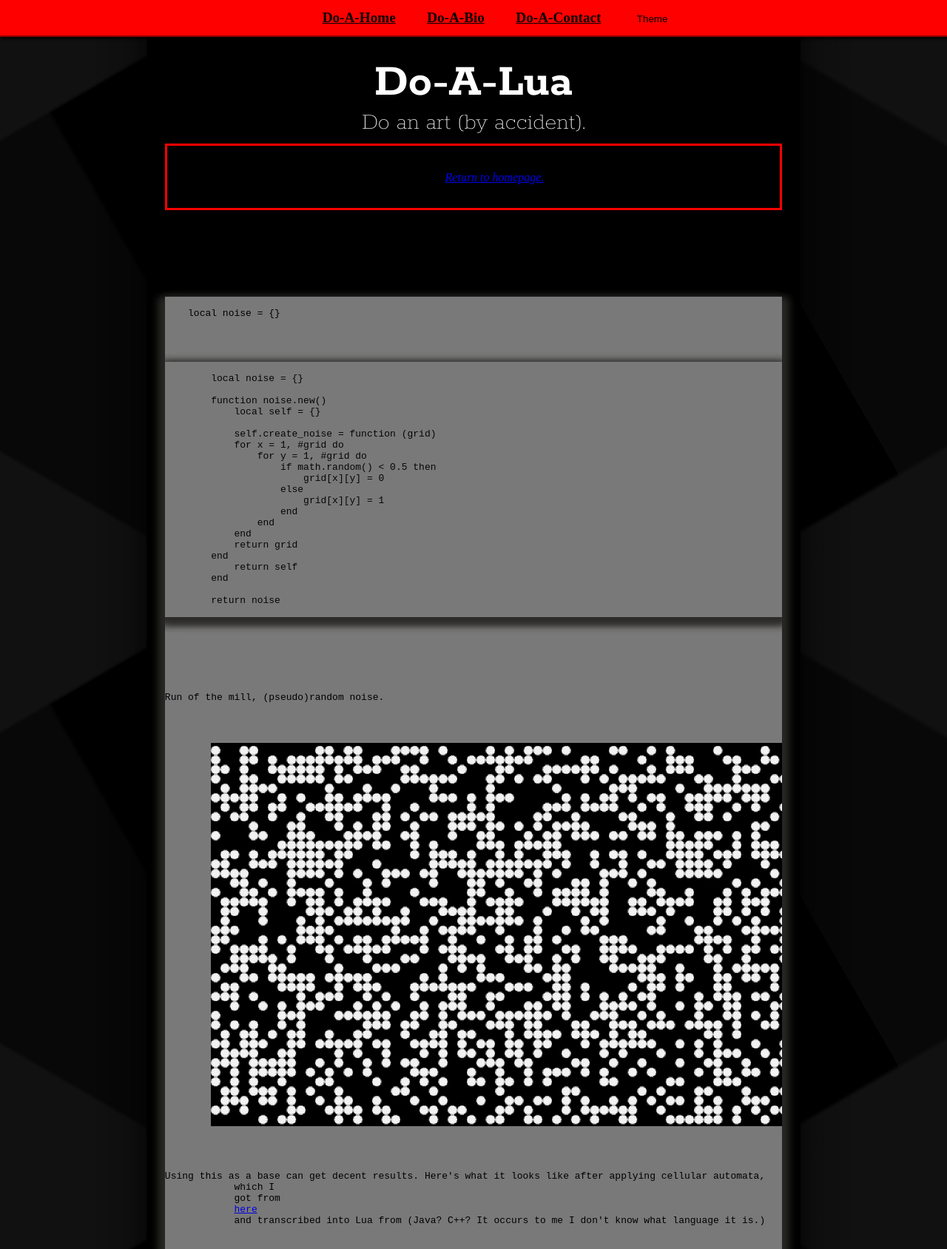
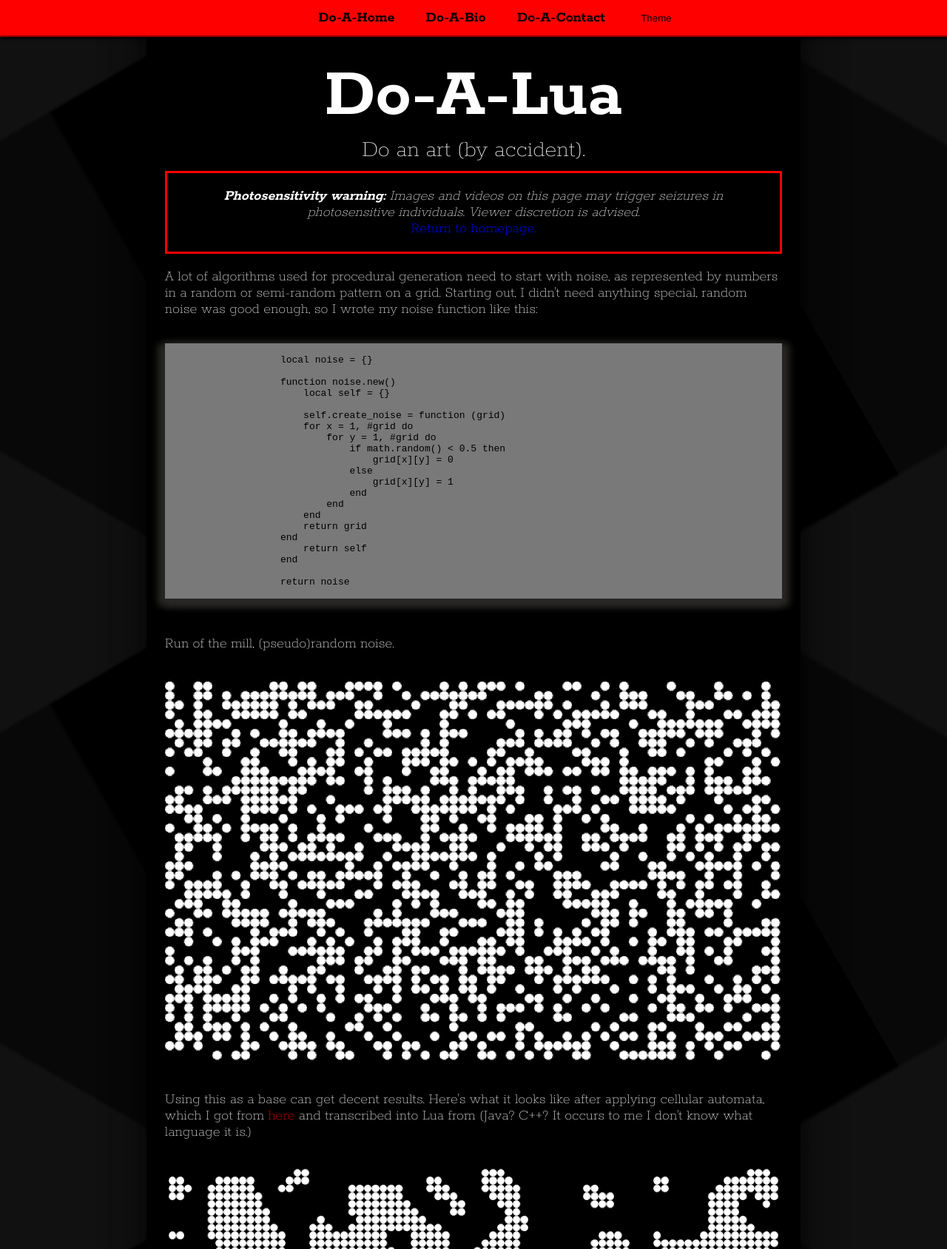
Before and after one commit to kontraux/Do-a-Lua, a website: page art.html in a window 1280 px wide. Shown: the top 1688 px of the page at 74% size. Drawn offline with Linux system fonts and the light colour scheme.

Commit message:
fixed issue with margins, added fixes for mobile fixed font color on paragraphs

```diff
--- a/art.html
+++ b/art.html
@@ -15,31 +15,34 @@
 
 
 <body>
-    <div class="wrapper">
     <ul class="nav">
-            <li><a href="./index.html">Do-A-Home</a></li>
-            <li><a href="./bio.html">Do-A-Bio</a></li>
-            <li><a href="mailto:samuelblake@gmail.com">Do-A-Contact</a></li>
+        <li><a class="navLinks" href="./index.html">Do-A-Home</a></li>
+        <li><a class="navLinks" href="./bio.html">Do-A-Bio</a></li>
+        <li><a class="navLinks" href="mailto:samuelblake@gmail.com">Do-A-Contact</a></li>
         <li><button id="theme" onclick="theme()">Theme</button></li>
     </ul>
 
-
+    <div class="wrapper">
         <h1>Do-A-Lua</h1>
         <h2>Do an art (by accident).</h2>
-        <div class="warning_box">
-            <p class="warning_text">Photosensitivity warning: Images and videos on this page may trigger seizures in
-                photosensitive individuals. Viewer discretion is advised. <a href="./index.html">Return to homepage.</a>
+            <div class="warning_box subheadContainer">
+                <h4 class="warning_text"><b>Photosensitivity warning:</b> Images and videos on this page may trigger
+                    seizures in
+                    photosensitive individuals. Viewer discretion is advised.
+                </h4>
+                <a class="articleLinks" href="./index.html">Return to homepage.</a>
             </div>
-        <p>A lot of algorithms used for procedural generation need to start with noise, as represented by numbers in a
+
+            <div>
+                <p>
+                    A lot of algorithms used for procedural generation need to start with noise, as represented by numbers
+                    in a
                     random or semi-random pattern on a grid.
                     Starting out, I didn't need anything special, random noise was good enough, so I wrote my noise function
                     like
                     this:
                 </p>
-
-        <pre>
-        <code>
-    local noise = {}
+            </div>
 
             <pre>
                 <code>
@@ -71,10 +74,8 @@
                 <img src="./images/random_noise.png"></img>
 
             <p>Using this as a base can get decent results. Here's what it looks like after applying cellular automata,
-            which I
-            got from
-            <a
-                href="https://gamedevelopment.tutsplus.com/tutorials/generate-random-cave-levels-using-cellular-automata--gamedev-9664">here</a>
+                which I got from
+                <a class="plinks" href="https://gamedevelopment.tutsplus.com/tutorials/generate-random-cave-levels-using-cellular-automata--gamedev-9664">here</a>
                 and transcribed into Lua from (Java? C++? It occurs to me I don't know what language it is.)
             </p>
 
@@ -83,7 +84,7 @@
             <p>It looks really pretty good to me. It could definitely be islands, forests, or caverns, and depending on how
                 you
                 use it, there are of course
-            many ways to refine it from here. Here's my <a href="./cellular_automata.html">implementation</a> in case
+                many ways to refine it from here. Here's my <a class="plinks" href="./cellular_automata.html">implementation</a> in case
                 you
                 want to see it. But there is a
                 problem using this to generate a lot of content, and it's that it is very <em>uniform.</em> Unless I'm
@@ -138,7 +139,7 @@
         <p style="float:left;">Okay, so I'll admit, it's not exactly what I was going for. But I like it! But what is
             going
             on here? Well, I was already taking a float and rounding it as my input.
-            And since I knew that the <a href="https://jackschaedler.github.io/circles-sines-signals/sincos.html">sine
+            And since I knew that the <a class="plinks" href="https://jackschaedler.github.io/circles-sines-signals/sincos.html">sine
                 function makes circles</a>,
             I thought I'd use <em>math.sin</em> to make my noise, I dunno, circlier, or swirlier, something.
         </p>
--- a/styles.css
+++ b/styles.css
@@ -50,7 +50,7 @@ body {
 
 }
 
-/* Heddings and subheads */
+/* Text Dark Mode */
 
 h1 {
     font-family: 'Rokkitt','Courier New', Courier, monospace;
@@ -61,11 +61,11 @@ h1 {
     margin: 5px 5px 0px;
 }
 
-@media screen {
+@media only screen and (max-width: 400px) {
     h1 {
-        font-size: 4em;
+        font-size: 3.5em;
+        margin-top: 30px;
     }
-
 }
 
 h2 {
@@ -77,6 +77,12 @@ h2 {
     margin: 0px 5px 10px;
 }
 
+@media only screen and (max-width: 400px) {
+    h2 {
+        font-size: 1.5em;
+    }
+}
+
 h3 {
     font-family: 'Rokkitt','Courier New', Courier, monospace;
     font-weight: 500;
@@ -84,6 +90,12 @@ h3 {
     color: white;
     text-align: center;
     margin: 0px 5px 0px;
+}
+
+@media only screen and (max-width: 400px) {
+    h3 {
+        font-size: 2em;
+    }
 }
 
 h4 {
@@ -95,9 +107,29 @@ h4 {
     margin: 0px 5px 0px;
 }
 
+@media only screen and (max-width: 400px) {
+    h4 {
+        font-size: 1em;
+    }
+}
+
 p {
-    padding-bottom: 1em;
+    font-family: 'Rokkitt','Courier New', Courier, monospace;
+    font-weight: 100;
+    font-size: 1.25em;
+    color: white;
+}
+
+.plinks {
+    font-family: 'Rokkitt','Courier New', Courier, monospace;
+    font-weight: 100;
     font-size: 1em;
+    color: red;
+    text-decoration: none;
+}
+
+.plinks:hover {
+    text-decoration: underline;
 }
 
 .articleLinks {
@@ -105,11 +137,29 @@ p {
     font-weight: 200;
     font-size: 1.25em;
     text-decoration: none;
-    color: red;
 }
 
 .articleLinks:hover {
     text-decoration: underline;
+}
+
+.articleLinks:visited {
+    color: red;
+}
+
+.navLinks {
+    font-family: 'Rokkitt','Courier New', Courier, monospace;
+    font-weight: 700;
+    font-size: 1.25em;
+    text-decoration: none;
+}
+
+.navLinks:hover {
+    text-decoration: underline;
+}
+
+.navLinks:visited {
+    color: black;
 }
 
 hr {
@@ -117,9 +167,7 @@ hr {
     margin-top: 10px;
 }
 
-/* a:visited {
-    color:red;
-} */
+
 
 img {
     max-width: 100%;
@@ -192,9 +240,14 @@ table {
 .warning_box {
     display:block;
     border: 3px solid red;
+    align-content: center;
 }
 
 .warning_text {
+    font-family: 'Rokkitt','Courier New', Courier, monospace;
+    font-weight: 100;
+    font-size: 1.25em;
+    color: white;
     font-style: italic;
     text-align: center;
 }
```
Also changed, not shown: bio.html (+8 -8 lines), blog.html (+8 -6 lines), boids.html (+7 -7 lines), cellular_automata.html (+7 -7 lines), drunk.html (+5 -4 lines), index.html (+7 -8 lines), projection.html (+7 -6 lines). Lines whose indentation alone changed are shown as unchanged.
